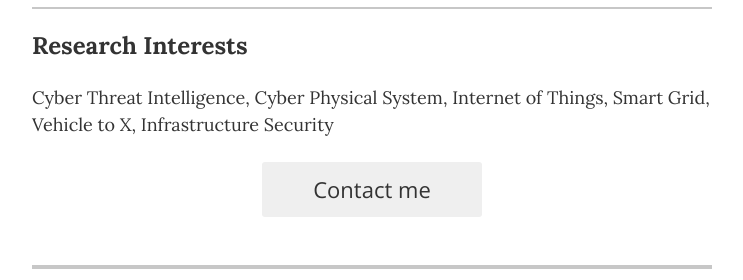
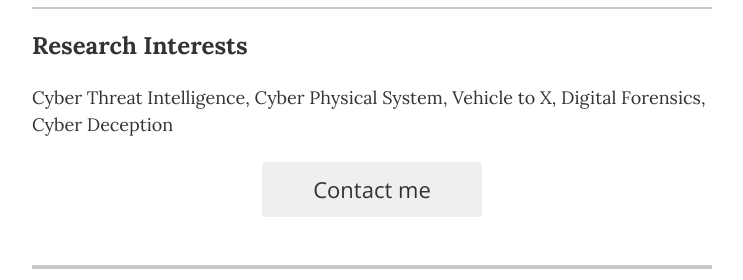
Before and after one commit to soledo/soledo.github.io, a Jekyll site: the page built from index.html, in a window 1280 px wide. Shown: the part 387-667 px from the top of the page, without its empty margins (268-1011 px from the left). Built offline with Jekyll 4.4.1, drawn with Linux system fonts in a browser that asks for light colours.

Commit message:
Update _config.yml

```diff
--- a/_config.yml
+++ b/_config.yml
@@ -23,7 +23,7 @@ resume_contact_address:         "#415, College of AI Convergence, Chonnam Nation
 resume_header_contact_info:     "#415, College of AI Convergence, Chonnam National University, Buk-gu, Gwangju, Korea  <br>Phone : (+82) 010-8967-1014 | E-mail : shindh2@jnu.ac.kr"
 display_header_contact_info:    "true"
 
-resume_header_intro: "<p>Cyber Threat Intelligence, Cyber Physical System, Internet of Things, Smart Grid, Vehicle to X, Infrastructure Security</p>"
+resume_header_intro: "<p>Cyber Threat Intelligence, Cyber Physical System, Vehicle to X, Digital Forensics, Cyber Deception</p>"
 
 # use "yes" to display the email contact button,
 # "no" to display an "I'm not looking for work" message,
```
